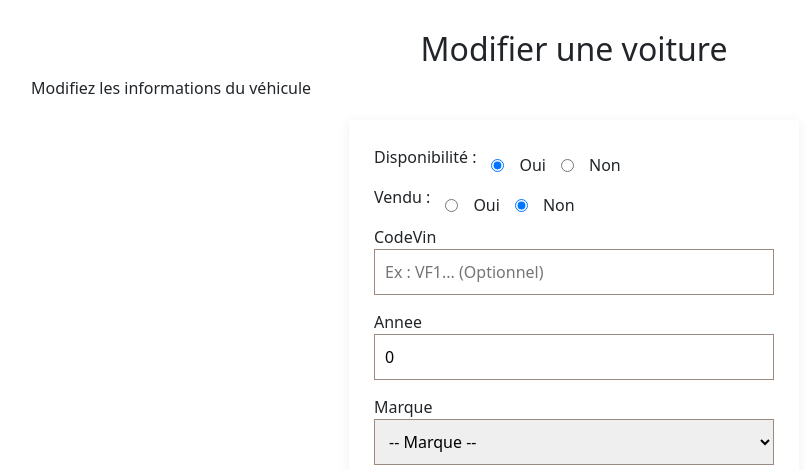
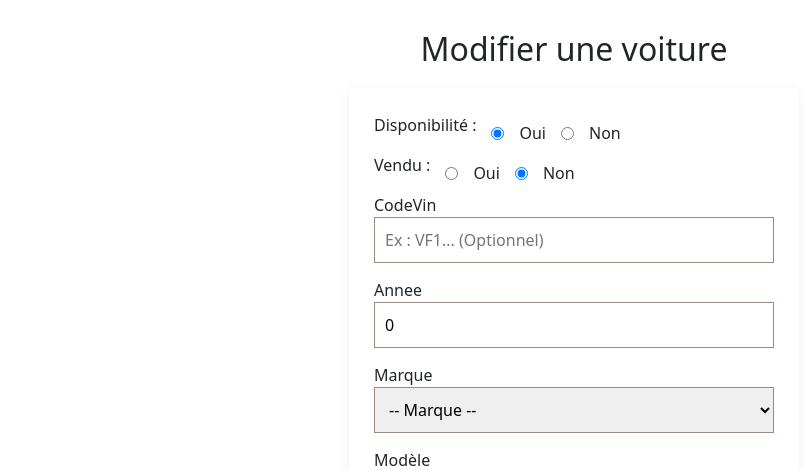
Before and after one commit to Pernot-Julien/WebCarApplication, an ASP.NET Core app: template WebCarApplication/Views/Voitures/Update.cshtml in a window 1280 px wide. Shown: the part 87-557 px from the top of the page, without its empty margins (66-871 px from the left). Run offline with ASP.NET Core 8, Linux system fonts and the light colour scheme; the template is opened without the code that fills it, so the values that code supplies are empty; style sheets or scripts are compiled from the project's sources.

Commit message:
petit  nettoyage

```diff
--- a/WebCarApplication/Models/Entities/ModeleFinition.cs
+++ b/WebCarApplication/Models/Entities/ModeleFinition.cs
@@ -7,8 +7,6 @@ namespace WebCarApplication.Models.Entities
     {
         [Key]
         public int Id { get; set; }
-
-
         public int ModeleId { get; set; }
         public Modele Modele { get; set; } = null!;
 
--- a/WebCarApplication/Models/Entities/Reparation.cs
+++ b/WebCarApplication/Models/Entities/Reparation.cs
@@ -5,6 +5,7 @@ namespace WebCarApplication.Models.Entities
         public int Id { get; set; }
         public required string DescriptionReparation { get; set; }
         public decimal CoutReparation { get; set; }
+
         public int VoitureId { get; set; }
         public Voiture? Voiture { get; set; }
 
--- a/WebCarApplication/Views/Home/Index.cshtml
+++ b/WebCarApplication/Views/Home/Index.cshtml
@@ -35,7 +35,7 @@
                     @if (User.Identity?.IsAuthenticated == true)
                     {
                         <div class="actions-voiture">
-                            <p>Vous avez publié cette annonce, vous pouvez le :</p>
+                            <p>Vous avez publié cette annonce, vous pouvez la :</p>
 
                             <a asp-controller="Voitures"
                                asp-action="Update"
--- a/WebCarApplication/Views/Voitures/Update.cshtml
+++ b/WebCarApplication/Views/Voitures/Update.cshtml
@@ -8,9 +8,6 @@
 <div class="vehicle-form-page">
 
     <h2>Modifier une voiture</h2>
-    <p class="vehicle-form-subtitle">
-        Modifiez les informations du véhicule
-    </p>
 
     <div class="vehicle-form-card">
 
```
